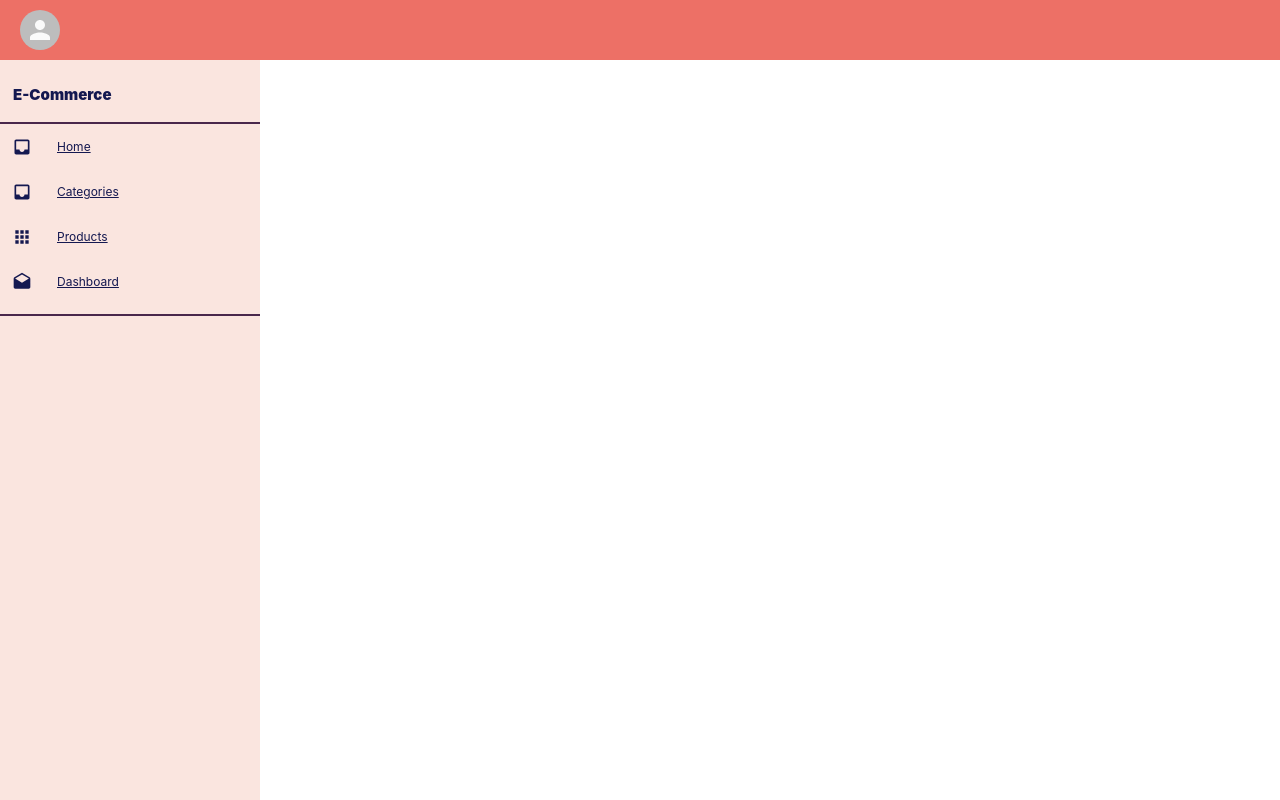
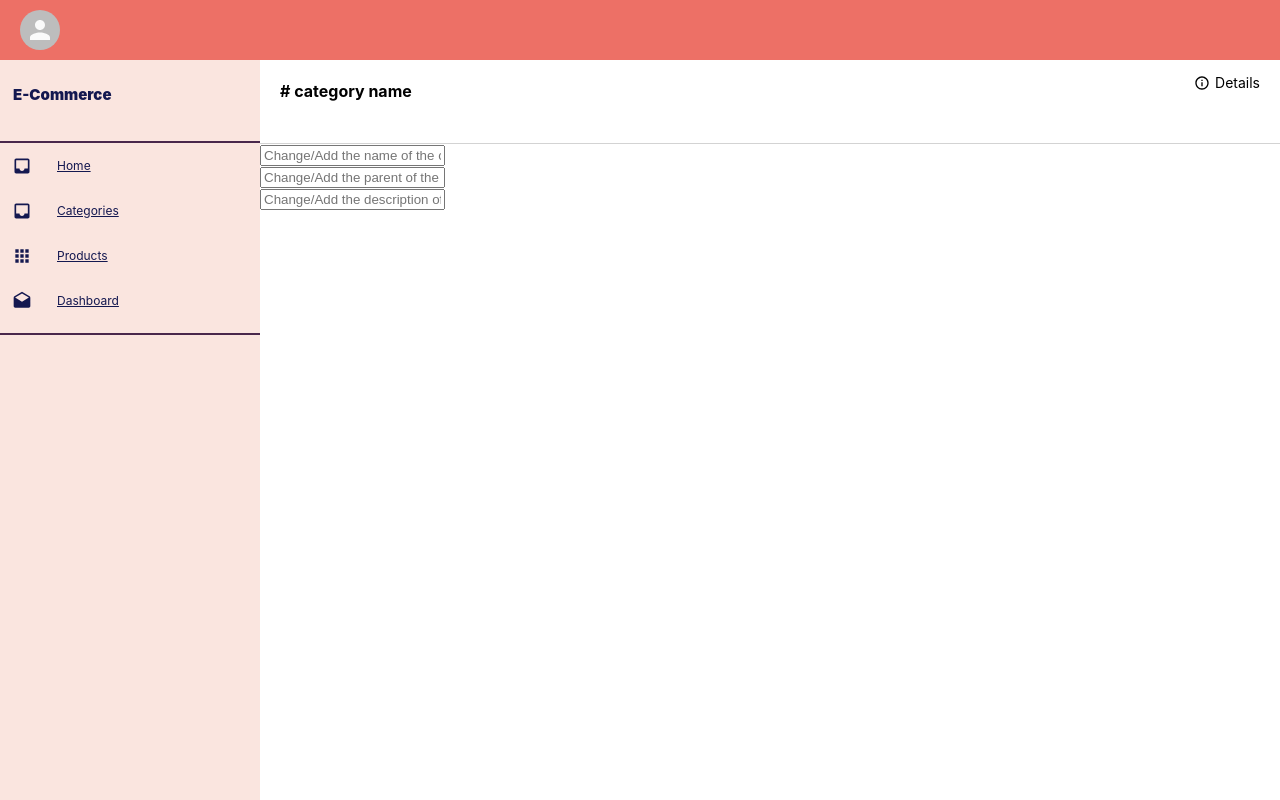
Before and after one commit to 0zzy0sbourne/e-commerce, a React (Create React App) app: page / in a window 1280 px wide. Built offline with nearby package versions, Linux system fonts and the light colour scheme.

Commit message:
coding the categories page

```diff
--- a/src/App.js
+++ b/src/App.js
@@ -6,16 +6,26 @@ import styled from "styled-components";
 import "tailwindcss/tailwind.css"
 import {Provider} from "react-redux";
 import {store} from "./store";
+import { BrowserRouter as Router, Route, Link, Switch } from "react-router-dom"
+import CategoryPage from './CategoryPage';
 function App() {
   return (
     <div>
+      <Router>
       <Provider store ={store}>
          <Header/>
         <AppBody>
-        <SideBar/>
+         <SideBar/>
+          <Switch>
+            <Route exact path= "/">
+              <CategoryPage/>
+            </Route>
+          </Switch>
+
+
       </AppBody>
       </Provider>
-
+    </Router>
 
 
     </div>
--- a/src/CategoriesForm.js
+++ b/src/CategoriesForm.js
@@ -2,79 +2,81 @@ import React, { Component } from 'react';
 import "./Form.css";
 import { db } from './firebase';
 import { collection, doc, setDoc } from "firebase/firestore";
+import {useDispatch} from "react-redux";
+import {setName, setParent, setDescription,selectName,  selectParent, selectDescription} from "./slices/categorySlice";
+import {useSelector} from "react-redux";
 
 
 
-class CategoriesForm extends Component {
-  constructor() {
-    super();
+ /*
 
-    this.state = {
-      categoryName: '',
-      parentCategory: '',
-      categoryDescription: '',
-      items: []
-    }
+function CategoriesForm () {
+
+const dispatch = useDispatch();
+
+
+const handleFormSubmit = (e) => {
+    e.preventDefault();
+
+
+    db.collection("categories").add({
+            name: categoryname,
+            parent: categoryparent,
+            description: categorydescription,
+    })
+
+
+
+
   };
 
-  handleFormSubmit = (e) => {
-    e.preventDefault();
-
-    let items = [...this.state.items];
-
-    items.push({
-      categoryName: this.state.categoryName,
-      parentCategory: this.state.parentCategory,
-      categoryDescription: this.state.categoryDescription,
-
-    });
-
-    this.setState({
-      items,
-      categoryName: '',
-      parentCategory: '',
-      categoryDescription: '',
-    });
-  };
-
-  handleInputChange = (e) => {
+  const handleInputChange = (e) => {
     let input = e.target;
     let name = e.target.name;
     let value = input.value;
+    if(name === "categoryName"){
+            dispatch(setName({value}));
+        }
+        else if(name === "parentCategory"){
+            dispatch(setParent({value}));
+        }
+        else if(name === "categoryDescription"){
+            dispatch(setDescription({value}));
+        }
 
-    this.setState({
-      [name]: value
-    })
+
+
   };
-  render() {
+
     return (
       <div id="formdiv">
         <h3>Add a new item to the table:</h3>
-        <form className="form" onSubmit={this.props.handleFormSubmit}>
+        <form className="form" onSubmit={{handleFormSubmit}}>
           <label htmlFor="categoryname">
           Category Name:
-          <input id="categoryname" value={this.props.newCategoryName}
+          <input id="categoryname"
             type="text" name="categoryName"
-            onChange={this.props.handleInputChange} />
+            onChange={handleInputChange} />
           </label>
           <label for="parentcategory">
           Parent Category:
-          <input id="parentcategory" value={this.props.newParentCategory}
+          <input id="parentcategory"
             type="text" name="parentCategory"
-            onChange={this.props.handleInputChange} />
+            onChange={handleInputChange} />
           </label>
           <label htmlFor="categorydescription">
           Category Description:
-          <input id="categorydescription" value={this.props.newCategoryDescription}
+          <input id="categorydescription"
             type="text" name="categoryDescription"
-            onChange={this.props.handleInputChange} />
+            onChange={handleInputChange} />
           </label>
 
           <button type="submit" value="Submit">Add Item</button>
         </form>
       </div>
     );
-  }
+
 }
 
 export default CategoriesForm;
+*/
--- a/src/CategoryList.js
+++ b/src/CategoryList.js
@@ -5,6 +5,7 @@ import "./CategoryList.css";
 import CategoriesForm from './CategoriesForm';
 import CategoryTable from './CategoryTable';
 // import AddIcon from '@mui/icons-material/Add';
+/*
 class CategoryList extends Component {
   constructor() {
     super();
@@ -67,3 +68,4 @@ class CategoryList extends Component {
 }
 
 export default CategoryList;
+*/
--- a/src/CategoryOption.js
+++ b/src/CategoryOption.js
@@ -2,33 +2,43 @@ import React, {Component} from 'react'
 import styled from "styled-components";
 import { db } from './firebase';
 import { collection, doc, setDoc } from "firebase/firestore";
-import CategoriesForm from './CategoriesForm';
+import {useDispatch} from "react-redux";
+import { unstable_renderSubtreeIntoContainer } from 'react-dom';
+import { enterCategory } from './slices/categorySlice';
+// import CategoriesForm from './CategoriesForm';
 
-function CategoryOption ({name, addCategoryOption, Icon}) {
+function CategoryOption ({name, addCategoryOption, id}) {
 
-
+        const dispatch  = useDispatch();
       const   addCategory =  () =>  {
 
-         const categoryName = prompt("Please enter the category name");
-
+         const categoryName = prompt("Please enter the category name:");
+        const categoryParent = prompt("Please enter the category parent:");
+        const categoryDescription = prompt("Please enter the category description:");
         if(categoryName){
-
             db.collection("categories").add({
                 name: categoryName,
+                parent: categoryParent,
+                description: categoryDescription,
             })
-         }
+        }
+
         };
 
 
     const selectCategory =  () =>  {
-
+            if(id){
+                dispatch(enterCategory({
+                    categoryId: id,
+                }))
+            }
     };
 
 
 
     return (
         <CategoryOptionContainer
-           //  onClick = {addCategoryOption ? addCategory : selectCategory}
+           onClick = {addCategoryOption ? addCategory : selectCategory}
         >
             <h2 className = "cursor-pointer transition duration-100 transform hover:scale-125"
 
--- /dev/null
+++ b/src/CategoryPage.js
@@ -0,0 +1,73 @@
+import React from 'react'
+import styled from "styled-components";
+import InfoOutlinedIcon from "@material-ui/icons/InfoOutlined";
+import {selectCategoryId} from "./slices/categorySlice";
+import {useSelector} from "react-redux";
+import EditCategory from './EditCategory';
+
+function CategoryPage() {
+
+    const categoryId = useSelector(selectCategoryId);
+
+    return (
+        <ChatContainer>
+            <Header>
+                <HeaderLeft>
+                    <h4>
+                        <strong># category name</strong>
+                    </h4>
+                </HeaderLeft>
+
+                <HeaderRight>
+                    <p>
+                        <InfoOutlinedIcon/> Details
+                    </p>
+                </HeaderRight>
+            </Header>
+
+            <CategoryInfo>
+                {/* list out the category properties */}
+            </CategoryInfo>
+
+            <EditCategory
+             categoryId = {categoryId}
+            />
+        </ChatContainer>
+    )
+}
+
+export default CategoryPage
+const CategoryInfo = styled.div`
+`;
+const  ChatContainer = styled.div`
+    flex: 0.7;
+    flex-grow: 1;
+    overflow-y: scroll;
+    margin-top: 40px;
+`;
+const Header = styled.div`
+    display: flex;
+    justify-content: space-between;
+    padding: 20px;
+    border-bottom:  1px solid lightgray;
+`;
+const HeaderLeft = styled.div`
+    display: flex;
+    align-items: center;
+    >h4 {
+    display:flex;
+    text-transform: lowercase;
+}
+
+`;
+const HeaderRight = styled.div`
+    >p {
+        display: flex;
+        align-items:center;
+        font-size: 14px;
+    }
+    > p > .MuiSvgIcon-root{
+        margin-right: 5px !important;
+        font-size: 16px;
+    }
+`;
--- /dev/null
+++ b/src/EditCategory.js
@@ -0,0 +1,47 @@
+import React from 'react'
+import styled from "styled-components";
+import {Button} from "@material-ui/core";
+
+function EditCategory({categoryId}) {
+
+    const changeName = (e) => {
+        e.preventDefault();
+    };
+
+     const changeParent = (e) => {
+        e.preventDefault();
+    };
+     const changeDescription = (e) => {
+        e.preventDefault();
+    };
+
+    return (
+        <inputContainer>
+            <form>
+                <input placeholder = {`Change/Add the name of the category`}/>
+                <Button hidden type = 'submit' onClick={changeName}>
+
+                </Button>
+            </form>
+
+             <form>
+                <input placeholder = {`Change/Add the parent of the category`}/>
+                <Button hidden type = 'submit' onClick={changeParent}>
+
+                </Button>
+            </form>
+
+             <form>
+                <input placeholder = {`Change/Add the description of the category`}/>
+                <Button hidden type = 'submit' onClick={changeDescription}>
+
+                </Button>
+            </form>
+        </inputContainer>
+    )
+}
+
+export default EditCategory
+
+const inputContainer = styled.div`
+`;
--- a/src/HomeScreen.js
+++ b/src/HomeScreen.js
@@ -4,6 +4,7 @@ import CategoriesForm from './CategoriesForm';
 import "./HomeScreen.css";
 import CategoryTable from './CategoryTable';
 // import AddIcon from '@mui/icons-material/Add';
+/*
 class HomeScreen extends Component {
   constructor() {
     super();
--- a/src/SideBar.js
+++ b/src/SideBar.js
@@ -5,7 +5,7 @@ import InboxIcon from "@material-ui/icons/Inbox"
 import AppsIcon  from "@material-ui/icons/Apps"
 import DraftsIcon from "@material-ui/icons/Drafts";
 import Dashboard from './Dashboard';
-import CategoryList from './CategoryList';
+// import CategoryList from './CategoryList';
 import ProductList from './ProductList';
 import Categories from "./Categories";
 import App from './App';
@@ -90,6 +90,7 @@ margin-top: 60px;
 `;
 
 const SidebarHeader = styled.div`
+    height: 55px;
     display: flex;
     border-bottom: 2px solid #49274b;
     padding: 13px;
--- a/src/Sidebar.js
+++ b/src/Sidebar.js
@@ -1,12 +1,12 @@
 import React from 'react';
 import "./Sidebar.css";
 import { BrowserRouter as Router, Route, Link } from "react-router-dom";
-import CategoryList from './CategoryList';
+// import CategoryList from './CategoryList';
 import ProductList from './ProductList';
 import Dashboard from './Dashboard';
 import HomeScreen from './HomeScreen';
 import App from "./App";
-
+/*
 function Sidebar() {
     return (
         <div className = "sidebar">
@@ -39,3 +39,4 @@ function Sidebar() {
 }
 
 export default Sidebar
+*/
--- a/src/slices/categorySlice.js
+++ b/src/slices/categorySlice.js
@@ -1,15 +1,16 @@
-import {createSlice} from "@reduxjs/toolkit";
+import {createSlice, nanoid} from "@reduxjs/toolkit";
 
 const initialState = {
-    name: null,
-    parent: null,
-    description: null
+    name: "name",
+    parent: "parent",
+    description: "description",
+    categoryId: 0
 }
 
 export const categorySlice = createSlice({
     name: 'category',
     initialState,
-    reducer: {
+    reducers: {
         setName: (state, action) => {
             state.name = action.payload;
         },
@@ -19,18 +20,22 @@ export const categorySlice = createSlice({
         setDescription: (state, action) => {
             state.description = action.payload;
         },
+        enterCategory: (state,action) => {
+            state.categoryId = action.payload;
+        }
     },
 
 
 });
 
 
-export  const {setName, setParent, setDescription} = categorySlice.actions;
+export  const {setName, setParent, setDescription, enterCategory} = categorySlice.actions;
 
 
 // selectors
-export const selectName = (state) => state.categorySlice.name;
-export const selectParent = (state) => state.categorySlice.parent;
-export const selectDescription = (state) => state.categorySlice.description;
+export const selectName = (state) => state.category.name;
+export const selectParent = (state) => state.category.parent;
+export const selectDescription = (state) => state.category.description;
+export const selectCategoryId = (state) => state.category.categoryId;
 
 export default categorySlice.reducer;
```
Also changed, not shown: src/Categories.js (+36 -74 lines).
